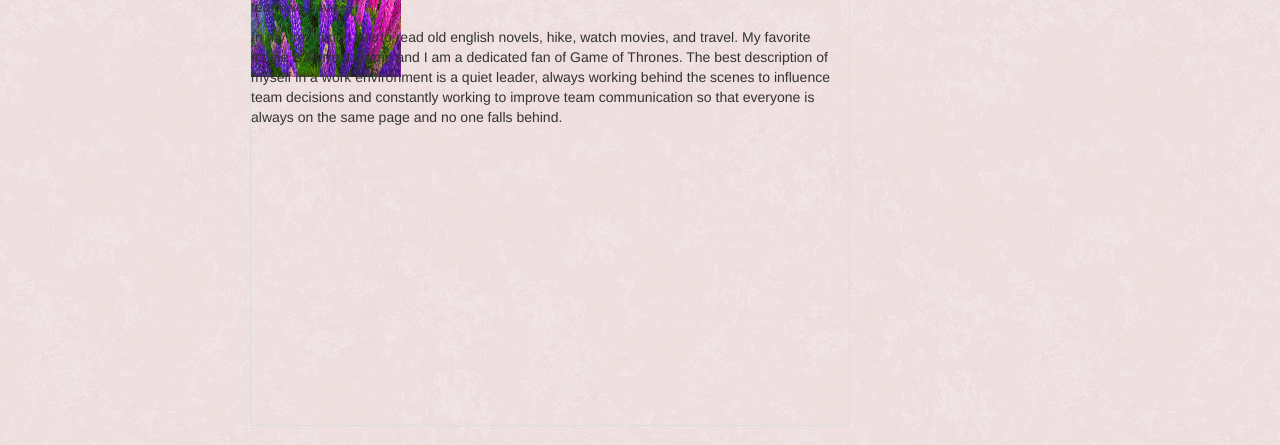
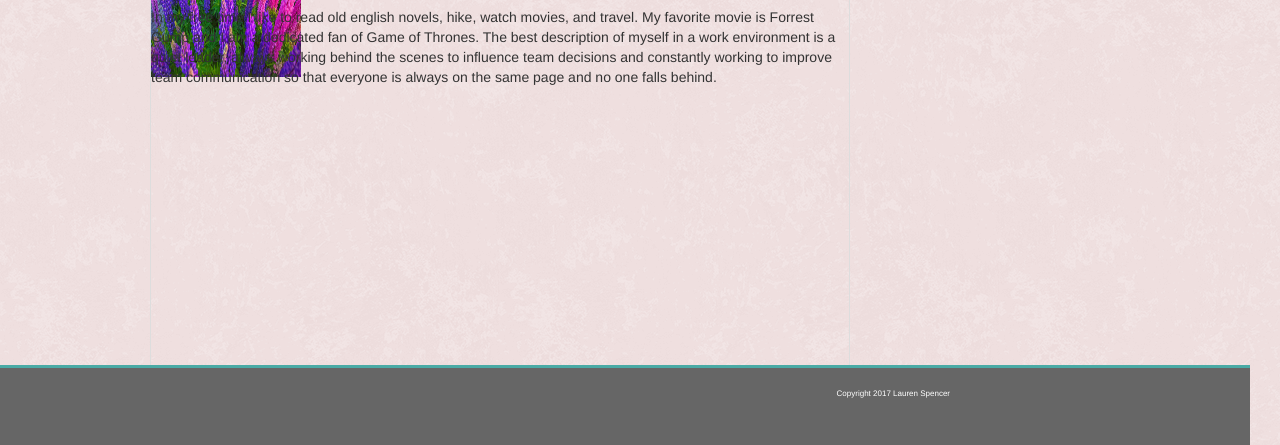
Before and after one commit to lspencer3/Basic-Portfolio, a plain HTML site: page index.html in a window 1280 px wide. Shown: the part 355-800 px from the top of the page. Drawn offline with nearby package versions, Linux system fonts and the light colour scheme.

Commit message:
needed to push to live

```diff
--- a/assets/css/style.css
+++ b/assets/css/style.css
@@ -16,9 +16,9 @@
 
 .maintext{ position:relative;
 margin-top:50px;
-margin-left:250px;
+margin-left:150px;
 margin-right:400px;
-width:600px;
+width:700px;
 height:650px;
  z-index: -1;
  border-width:1px;
@@ -56,7 +56,7 @@ top:100px;
 margin-left:200px;
 margin-right:350px;
 padding:500px, 1000px, 500px, 1000px;
-height:600px;
+height:650px;
 width:600px;
 z-index: -1;
 border-width:1px;
@@ -183,3 +183,21 @@ border-width:3px;
 body {
     background-image:url(/assets/images/pink_rice.png);
 }
+
+.footer{position: fixed;
+	bottom:0px;
+	width:1250px;
+	height:80px;
+	background-color:#666666;
+	border-top-style:solid;
+	border-color:#4aaaa5;
+	border-width:3px;
+
+}
+
+#footertext{float: right;
+	margin-right:300px;
+	margin-top:20px;
+	font-size: 8px;
+	color:#ffffff;
+}
--- a/index.html
+++ b/index.html
@@ -30,11 +30,11 @@
 <div class="connect3">
 <h2>connect with me
 </h2><br>
-<a href="facebook.com"><img src = "assets/images/facebook.png" style="width:50px;height:50px;">
+<a href="https://www.facebook.com/lauren.m.spencer.7"><img src = "assets/images/facebook.png" style="width:50px;height:50px;">
 </a>
-<a href="linkedin.com"><img src = "assets/images/linkedin.png" style="width:50px;height:50px;">
+<a href="https://www.linkedin.com/in/lauren-spencer-1481a265/"><img src = "assets/images/linkedin.png" style="width:50px;height:50px;">
 </a>
-<a href="twitter.com"><img src = "assets/images/twitter.png" style="width:50px;height:50px;">
+<a href="https://twitter.com/Ello0392"><img src = "assets/images/twitter.png" style="width:50px;height:50px;">
 </a>
 
 </div>
@@ -64,5 +64,12 @@ In my free time I like to read old english novels, hike, watch movies, and trave
 
 </div>
 
+<div class="footer">
+<div id="footertext">
+<p>Copyright 2017 Lauren Spencer</p>
+</div>
+</div>
+
+
 
 </body>
```
Also changed, not shown: contact.html (+11 -4 lines), portfolio.html (+9 -3 lines).
